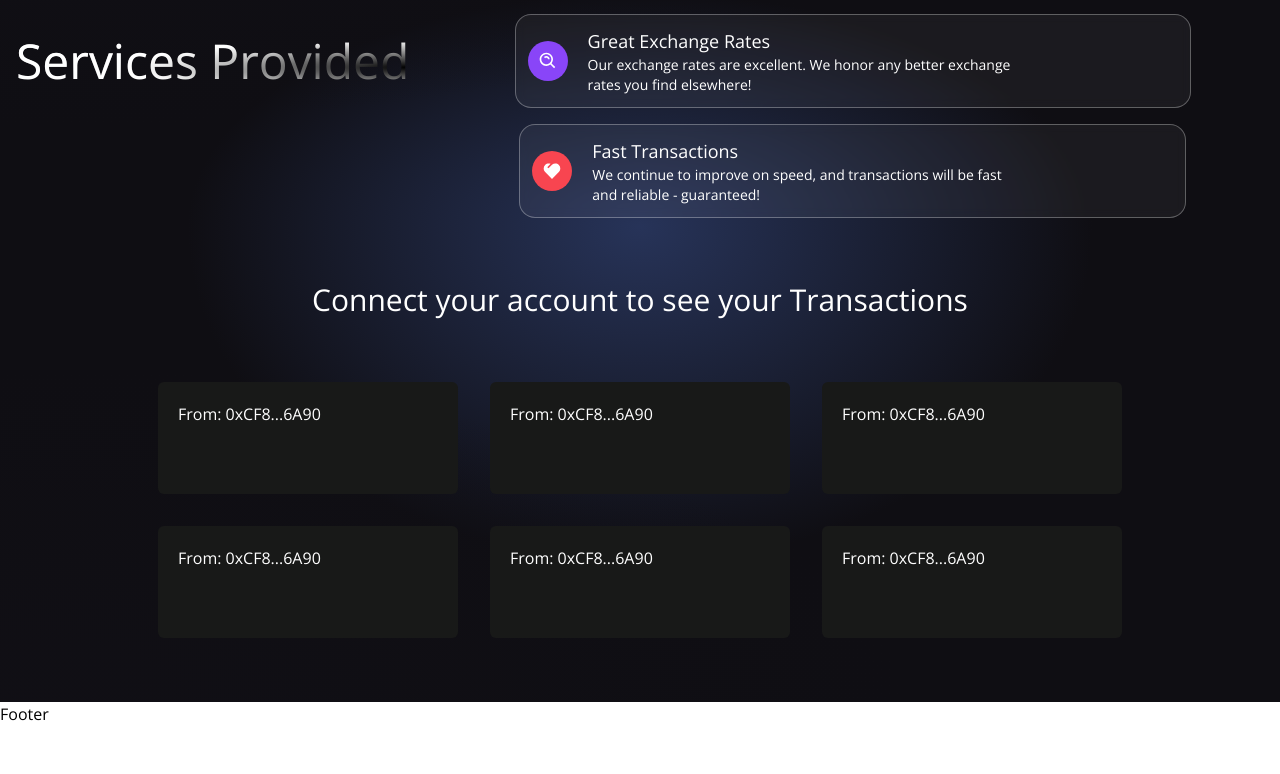
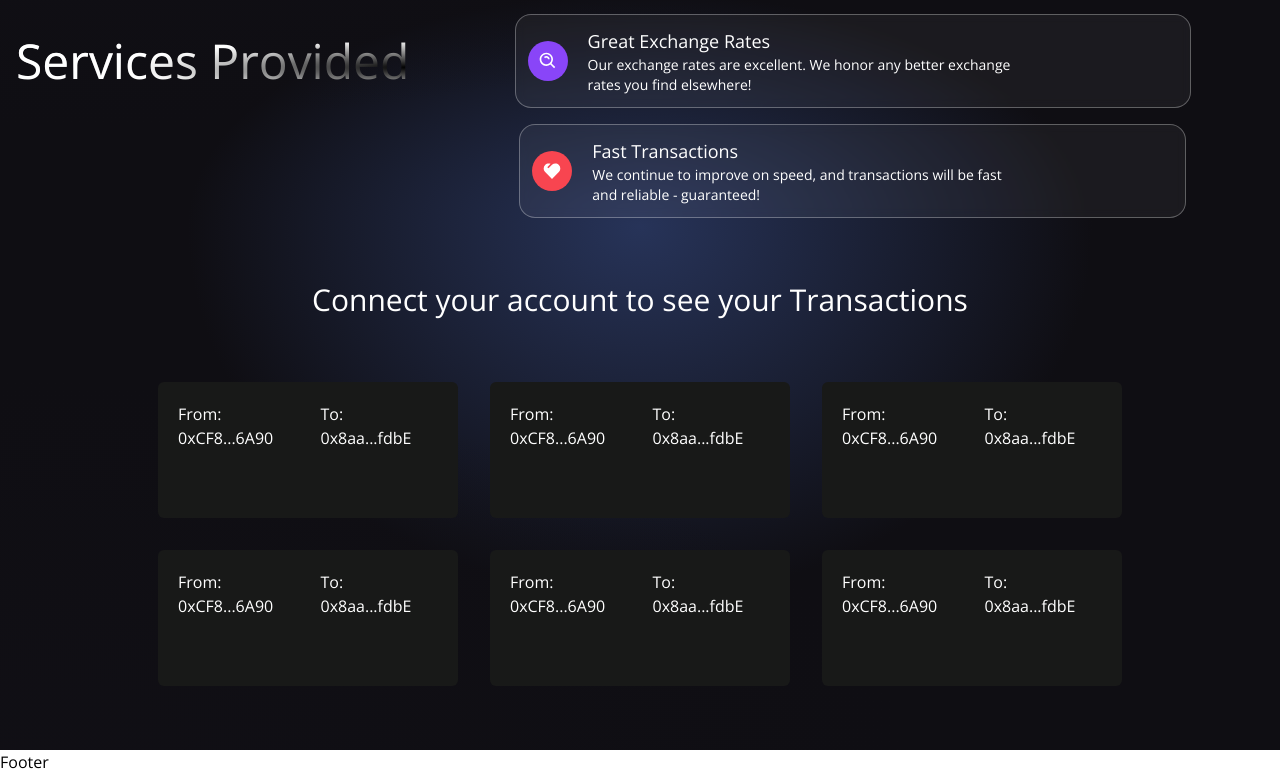
Before and after one commit to paulinavcole/P-Krypt, a React (Vite) app in the folder client/: page / in a window 1280 px wide. Shown: the part 1253-2027 px from the top of the page. Before the commit the page ends 1979 px from the top, so only its background shows below. Built offline with nearby package versions, Linux system fonts and the light colour scheme.

Commit message:
to address displaying

```diff
--- a/client/src/components/Transactions.jsx
+++ b/client/src/components/Transactions.jsx
@@ -19,6 +19,9 @@ const TransactionCard = ( {addressTo, addressFrom, timestamp, message, keyword,
                 <div className='flex justify-start w-full mb-6 p-2'>
                     <a href={`https://goerli.etherscan.io/address/${addressFrom}`} target="_blank" rel="noreferrer">
                         <p className="text-white text-base">From: {shortenAddress(addressFrom)}</p>
+                    </a>
+                    <a href={`https://goerli.etherscan.io/address/${addressTo}`} target="_blank" rel="noreferrer">
+                        <p className="text-white text-base">To: {shortenAddress(addressTo)}</p>
                     </a>
                 </div>
             </div>
```
